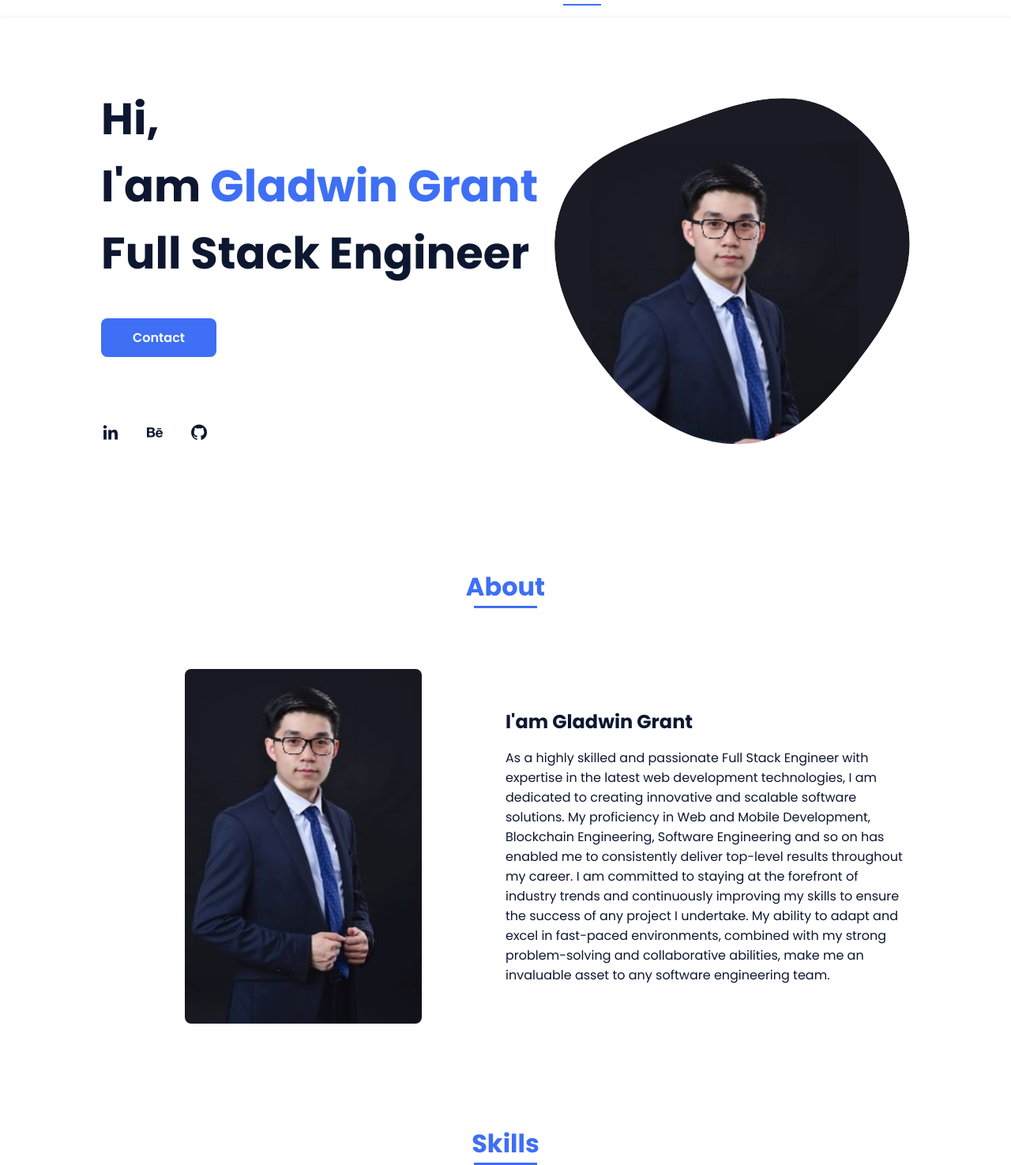
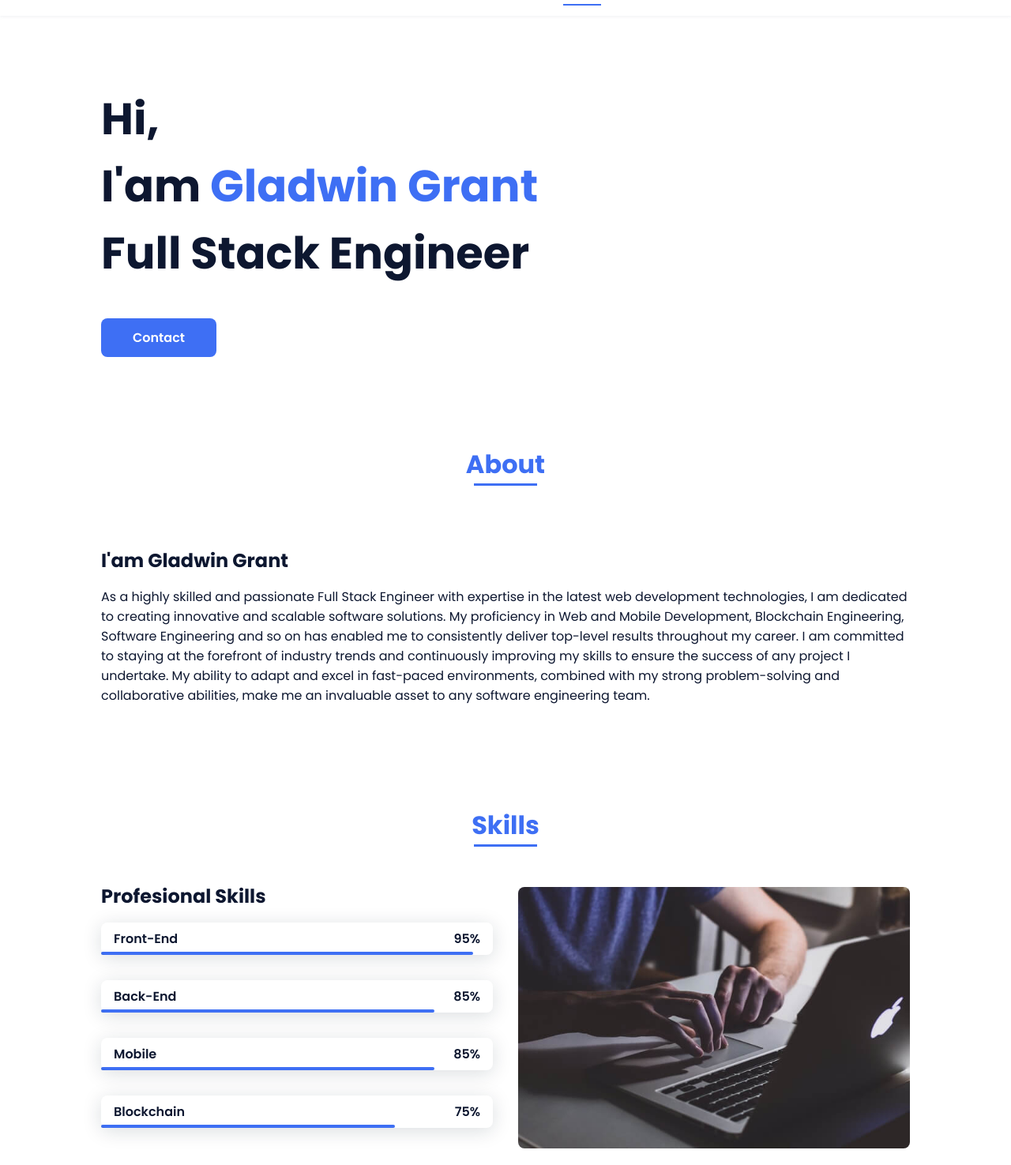
Before and after one commit to keenDev4all/grant-portfolio, a plain HTML site: page index.html in a window 1280 px wide. Shown: the part 52-1527 px from the top of the page at 79% size. Drawn offline with nearby package versions, Linux system fonts and the light colour scheme.

Commit message:
feat: remove photo

```diff
--- a/assets/css/styles.css
+++ b/assets/css/styles.css
@@ -394,7 +394,7 @@ img {
     bottom: 25%;
   }
   .about__container {
-    grid-template-columns: repeat(2, 1fr);
+    grid-template-columns: repeat(1, 1fr);
     align-items: center;
     text-align: initial;
   }
--- a/index.html
+++ b/index.html
@@ -44,23 +44,11 @@
                     <a href="#contact" class="button">Contact</a>
                 </div>
 
-                <div class="home__social">
+                <!--<div class="home__social">
                     <a href="https://www.linkedin.com/in/gladwin-grant-4242472b4" class="home__social-icon"><i class='bx bxl-linkedin'></i></a>
                     <a href="https://www.behance.net/goldwingrant" class="home__social-icon"><i class='bx bxl-behance' ></i></a>
                     <a href="https://github.com/keenDev4all" class="home__social-icon"><i class='bx bxl-github' ></i></a>
-                </div>
-
-                <div class="home__img">
-                    <svg class="home__blob" viewBox="0 0 479 467" xmlns="http://www.w3.org/2000/svg" xmlns:xlink="http://www.w3.org/1999/xlink">
-                        <mask id="mask0" mask-type="alpha">
-                            <path d="M9.19024 145.964C34.0253 76.5814 114.865 54.7299 184.111 29.4823C245.804 6.98884 311.86 -14.9503 370.735 14.143C431.207 44.026 467.948 107.508 477.191 174.311C485.897 237.229 454.931 294.377 416.506 344.954C373.74 401.245 326.068 462.801 255.442 466.189C179.416 469.835 111.552 422.137 65.1576 361.805C17.4835 299.81 -17.1617 219.583 9.19024 145.964Z"/>
-                        </mask>
-                        <g mask="url(#mask0)">
-                            <path d="M9.19024 145.964C34.0253 76.5814 114.865 54.7299 184.111 29.4823C245.804 6.98884 311.86 -14.9503 370.735 14.143C431.207 44.026 467.948 107.508 477.191 174.311C485.897 237.229 454.931 294.377 416.506 344.954C373.74 401.245 326.068 462.801 255.442 466.189C179.416 469.835 111.552 422.137 65.1576 361.805C17.4835 299.81 -17.1617 219.583 9.19024 145.964Z"/>
-                            <image class="home__blob-img" x="50" y="60" href="assets/img/about.png"/>
-                        </g>
-                    </svg>
-                </div>
+                </div>-->
             </section>
 
             <!--===== ABOUT =====-->
@@ -68,10 +56,6 @@
                 <h2 class="section-title">About</h2>
 
                 <div class="about__container bd-grid">
-                    <div class="about__img">
-                        <img src="assets/img/about.png" alt="">
-                    </div>
-
                     <div>
                         <h2 class="about__subtitle">I'am Gladwin Grant</h2>
                         <p class="about__text">As a highly skilled and passionate Full Stack Engineer with expertise in the latest web development technologies, I am dedicated to creating innovative and scalable software solutions. My proficiency in Web and Mobile Development, Blockchain Engineering, Software Engineering and so on has enabled me to consistently deliver top-level results throughout my career. I am committed to staying at the forefront of industry trends and continuously improving my skills to ensure the success of any project I undertake. My ability to adapt and excel in fast-paced environments, combined with my strong problem-solving and collaborative abilities, make me an invaluable asset to any software engineering team.</p>
@@ -145,21 +129,27 @@
                 <div class="work__container bd-grid">
                     <a href="https://bitspawn.io" class="work__img">
                         <img src="assets/img/bitspawn.io_.png" alt="">
+                        <p style="text-align: center">React based and integrated with Ethereum with Web3</p>
                     </a>
                     <a href="https://estatespace.com" class="work__img">
                         <img src="assets/img/estatespace.com_.png" alt="">
+                        <p style="text-align: center">Developed Frontend UI and Implement Backend API service with Java</p>
                     </a>
                     <a href="https://paraswap.io" class="work__img">
                         <img src="assets/img/www.paraswap.io_.png" alt="">
+                        <p style="text-align: center">Angular Frontend UI Integration with Web3 for Ethereum NFT</p>
                     </a>
                     <a href="https://maps.foncii.com" class="work__img">
                         <img src="assets/img/maps.foncii.com_.png" alt="">
+                        <p style="text-align: center">Google Map based online map service Frontend with Next.js</p>
                     </a>
                     <a href="https://www.ringba.com" class="work__img">
                         <img src="assets/img/www.ringba.com_.png" alt="">
+                        <p style="text-align: center">React Frontend Development and Express Backend Development</p>
                     </a>
                     <a href="https://oliveandheart.com" class="work__img">
                         <img src="assets/img/oliveandheart.com_.png" alt="">
+                        <p style="text-align: center">Frontend UI & ECommerce Logic Backend Implemenet with Java</p>
                     </a>
                 </div>
             </section>
@@ -179,8 +169,8 @@
         <footer class="footer">
             <p class="footer__title">Gladwin Grant</p>
             <div class="footer__social">
-                <a href="https://www.linkedin.com/in/gladwin-grant-4242472b4" class="footer__icon"><i class='bx bxl-linkedin' ></i></a>
-                <a href="https://www.behance.net/goldwingrant" class="footer__icon"><i class='bx bxl-behance' ></i></a>
+                <!--<a href="https://www.linkedin.com/in/gladwin-grant-4242472b4" class="footer__icon"><i class='bx bxl-linkedin' ></i></a>
+                <a href="https://www.behance.net/goldwingrant" class="footer__icon"><i class='bx bxl-behance' ></i></a>-->
                 <a href="https://github.com/keenDev4all" class="footer__icon"><i class='bx bxl-github' ></i></a>
             </div>
             <p class="footer__copy">&#169; KeenDev4All. All rigths reserved</p>
```
